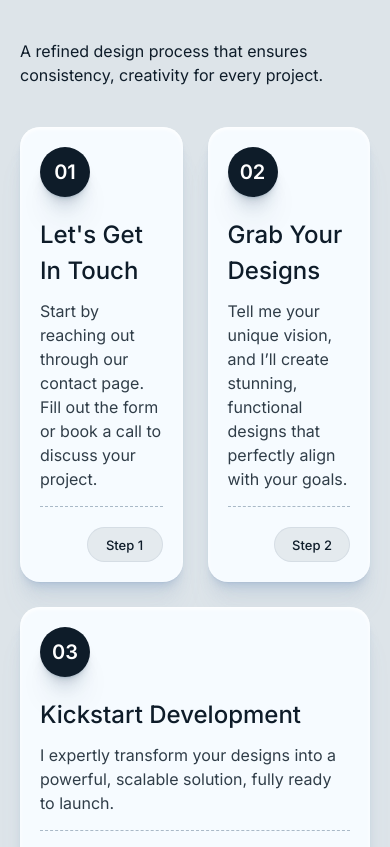
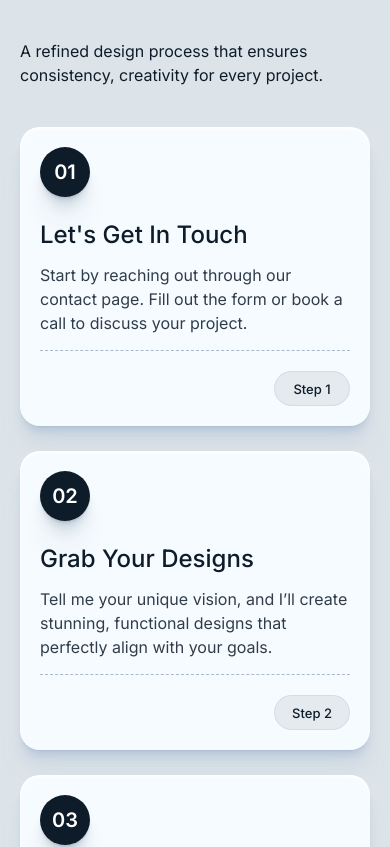
Before and after one commit to ask0ldd/FolioV2, a React (Vite) app: page / in a window 390 px wide. Shown: the part 6271-7118 px from the top of the page. Built offline with nearby package versions, Linux system fonts and the light colour scheme.

Commit message:
*edit* front / process section : responsiveness improved

```diff
--- a/src/pages/app/sections/Process.tsx
+++ b/src/pages/app/sections/Process.tsx
@@ -16,7 +16,7 @@ export default function Process(){
             </div>
             <h2 className='dm-sans text-[56px] mt-[12px]'>From Vision to Execution</h2>
             <span className='mt-[20px]'>A refined design process that ensures consistency, creativity for every project.</span>
-            <div className='flex flex-row flex-wrap gap-[25px] w-full max-w-[1000px] mt-[40px]'>
+            <div className='flex flex-col md:flex-row flex-wrap gap-[25px] w-full max-w-[1000px] mt-[40px]'>
                 <ProcessStep step={1} title={'Let\'s Get In Touch'} text={'Start by reaching out through our contact page. Fill out the form or book a call to discuss your project.'}/>
                 <ProcessStep step={2} title={'Grab Your Designs'} text={'Tell me your unique vision, and I’ll create stunning, functional designs that perfectly align with your goals.'}/>
                 <ProcessStep step={3} title={'Kickstart Development'} text={'I expertly transform your designs into a powerful, scalable solution, fully ready to launch.'}/>
```
